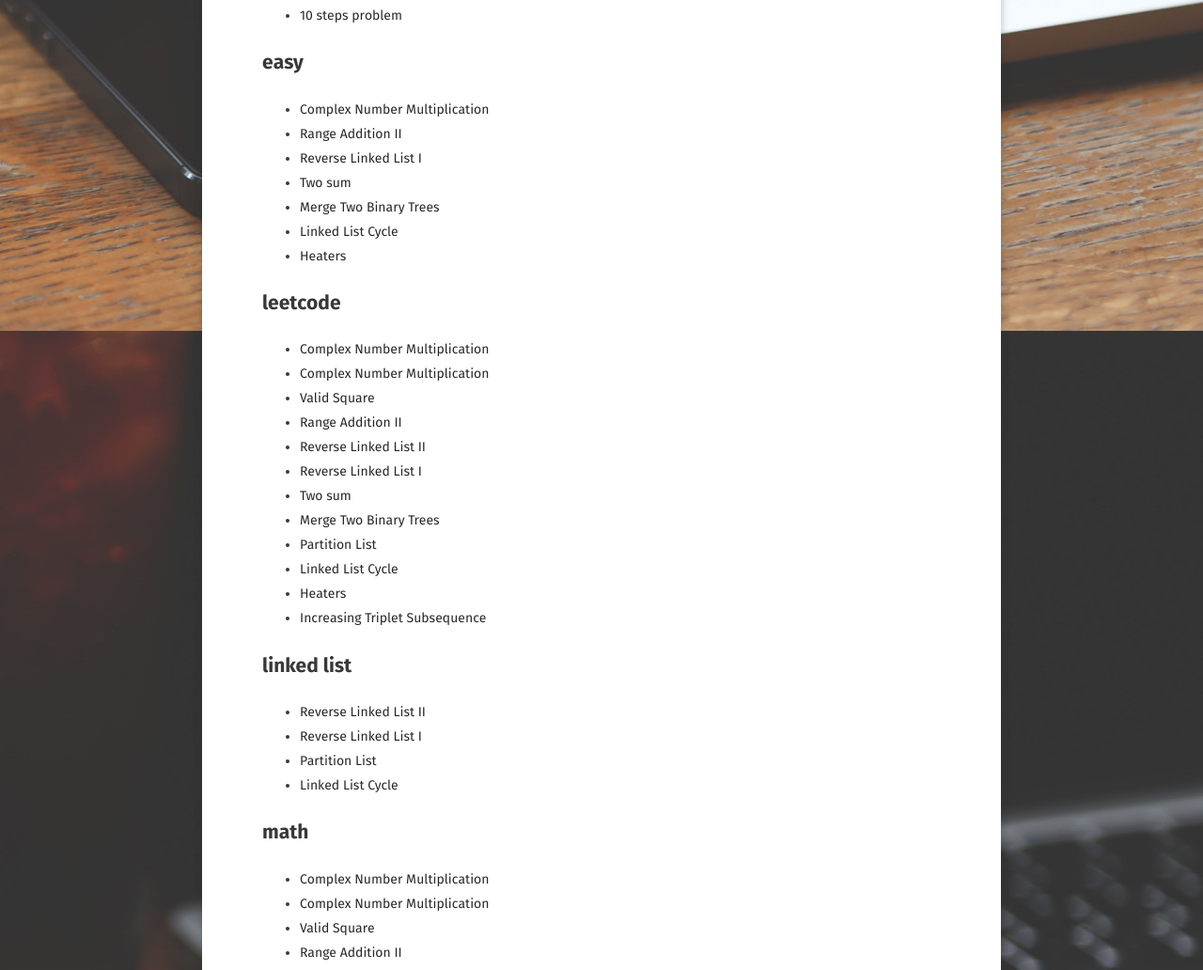
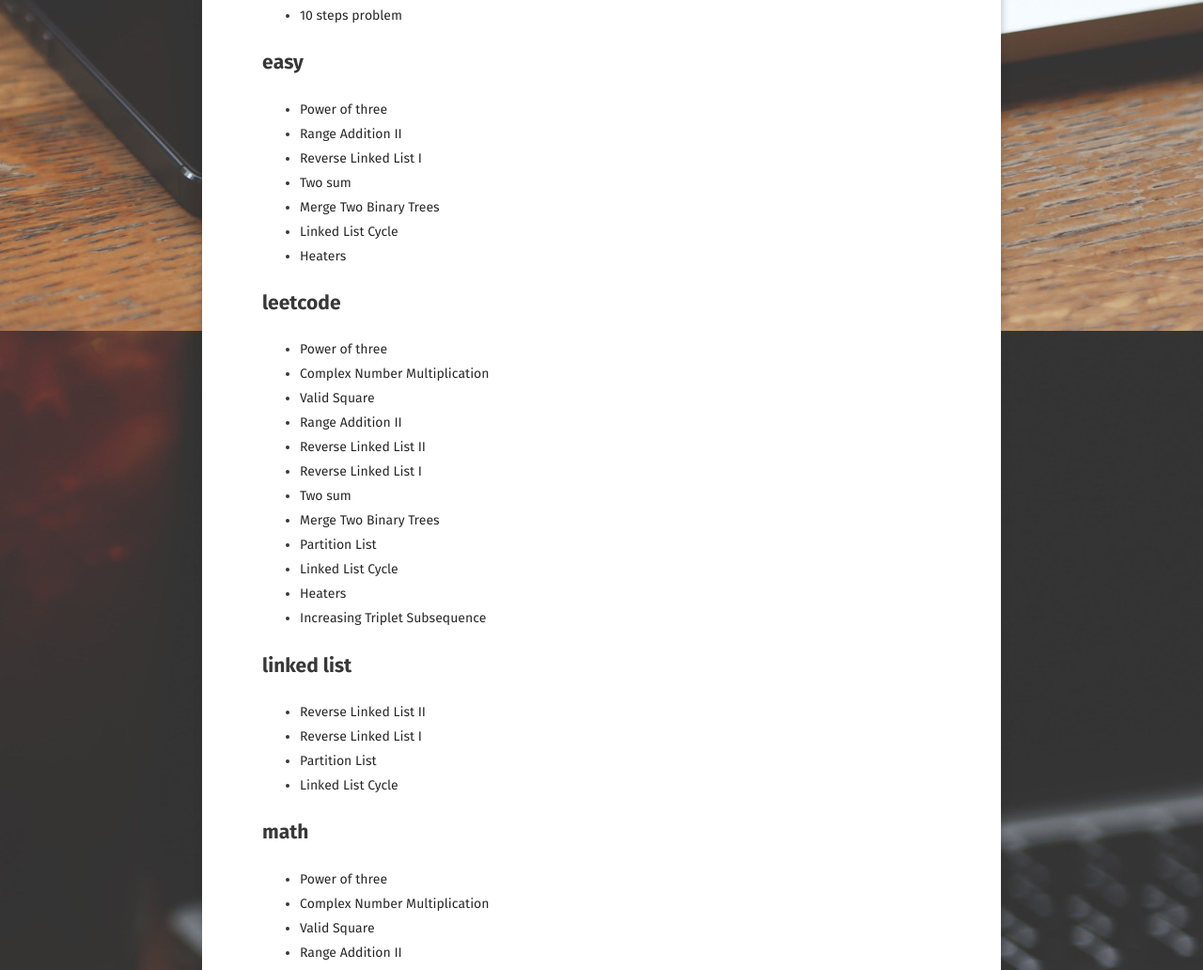
Before and after one commit to TokenJan/TokenJan.github.io, a Jekyll site: the page built from tags/index.html, in a window 1280 px wide. Shown: the part 738-1770 px from the top of the page at 94% size. Built offline with Jekyll 4.4.1, drawn with Linux system fonts in a browser that asks for light colours; some web fonts are replaced.

Commit message:
modify the titke

```diff
--- a/_posts/algorithm/2017-06-29-Power-of-Three.md
+++ b/_posts/algorithm/2017-06-29-Power-of-Three.md
@@ -1,6 +1,6 @@
 ---
 layout: post
-title:  "Complex Number Multiplication"
+title:  "Power of three"
 date:   2017-06-29
 feature: https://mir-s3-cdn-cf.behance.net/project_modules/max_1200/fcb49853396079.5932e355d399c.jpg
 categories: algorithm
```
